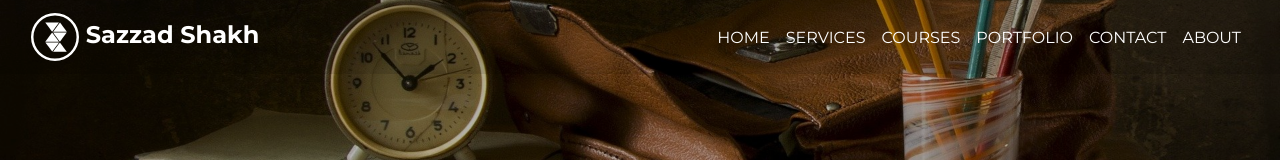
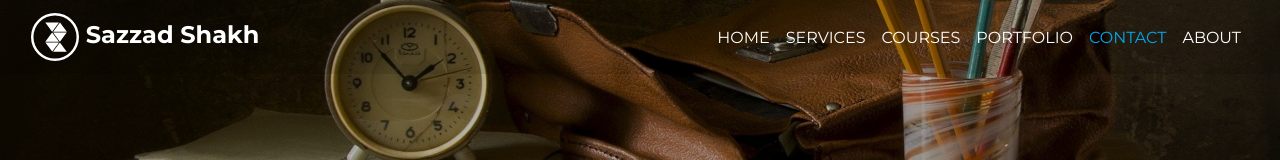
Before and after one commit to sazzadshakhbd/react-website, a React (Create React App) app: page /contact in a window 1280 px wide. Shown: the top 160 px of the page. Built offline with nearby package versions, Linux system fonts and the light colour scheme.

Commit message:
active link color setup for navigation bar

```diff
--- a/src/asset/css/custom.css
+++ b/src/asset/css/custom.css
@@ -100,16 +100,26 @@ transition: background-color 400ms linear;
 transition: background-color 400ms linear;
 }
 .linkColorWhite {
-  color: #fff !important;
+  color: #fff;
   font-size: 16px;
   font-family: 'Montserrat', sans-serif;
   text-transform: uppercase;
 }
+.linkColorWhite:hover {
+  text-decoration: none;
+  color: #fff;
+}
+.linkColorWhite.active {
+  color: #00a8ee;
+}
 .linkColorBlack {
-  color: #2b2b2b !important;
+  color: #2b2b2b;
   font-size: 16px;
   font-family: 'Montserrat', sans-serif;
   text-transform: uppercase;
+}
+.linkColorBlack.active {
+  color: #00a8ee;
 }
 
 
--- a/src/components/TopNavigation/TopNavigation.jsx
+++ b/src/components/TopNavigation/TopNavigation.jsx
@@ -42,12 +42,12 @@ class TopNavigation extends Component {
             <Navbar.Collapse id="responsive-navbar-nav">
               <Nav className="mr-auto"></Nav>
               <Nav>
-                <Nav.Link><NavLink className={this.state.navLinkColor} to="/">home</NavLink></Nav.Link>
-                <Nav.Link><NavLink className={this.state.navLinkColor} to="/services">services</NavLink></Nav.Link>
-                <Nav.Link><NavLink className={this.state.navLinkColor} to="/courses">courses</NavLink></Nav.Link>
-                <Nav.Link><NavLink className={this.state.navLinkColor} to="/portfolio">portfolio</NavLink></Nav.Link>
-                <Nav.Link><NavLink className={this.state.navLinkColor} to="/contact">contact</NavLink></Nav.Link>
-                <Nav.Link><NavLink className={this.state.navLinkColor} to="/about">about</NavLink></Nav.Link>
+                <Nav.Link><NavLink exact activeStyle={{color:'00a8ee'}} className={this.state.navLinkColor} to="/">home</NavLink></Nav.Link>
+                <Nav.Link><NavLink exact activeStyle={{color:'00a8ee'}}  className={this.state.navLinkColor} to="/services">services</NavLink></Nav.Link>
+                <Nav.Link><NavLink exact activeStyle={{color:'00a8ee'}}  className={this.state.navLinkColor} to="/courses">courses</NavLink></Nav.Link>
+                <Nav.Link><NavLink exact activeStyle={{color:'00a8ee'}}  className={this.state.navLinkColor} to="/portfolio">portfolio</NavLink></Nav.Link>
+                <Nav.Link><NavLink exact activeStyle={{color:'00a8ee'}}  className={this.state.navLinkColor} to="/contact">contact</NavLink></Nav.Link>
+                <Nav.Link><NavLink exact activeStyle={{color:'00a8ee'}}  className={this.state.navLinkColor} to="/about">about</NavLink></Nav.Link>
               </Nav>
             </Navbar.Collapse>
           </Container>
```
